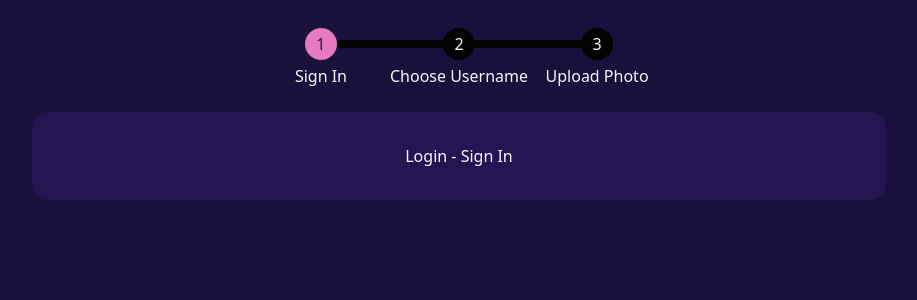
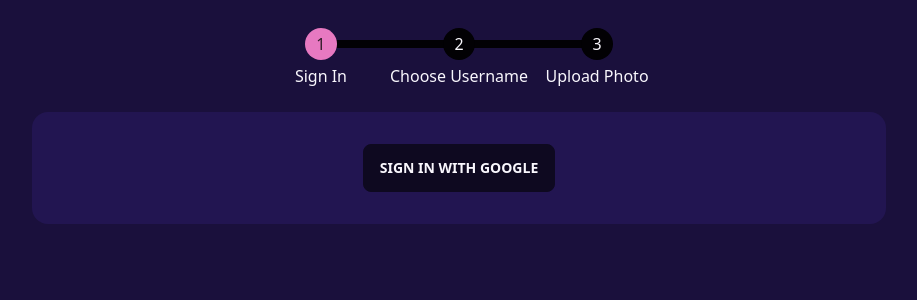
Before and after one commit to TheInfamousGrim/svelte-linktree-clone, a SvelteKit app: page /login in a window 1280 px wide. Shown: the top 300 px of the page, without its empty margins (181-1098 px from the left). Built offline with nearby package versions, Linux system fonts and the light colour scheme.

Commit message:
Auth 🛂: Add google sign in button

```diff
--- a/src/routes/login/+page.svelte
+++ b/src/routes/login/+page.svelte
@@ -1,4 +1,13 @@
 <script lang="ts">
+	import { auth } from '$lib/firebase';
+
+	import { GoogleAuthProvider, signInWithPopup, signOut } from 'firebase/auth';
+
+	async function signInWithGoogle() {
+		const provider = new GoogleAuthProvider();
+		const user = await signInWithPopup(auth, provider);
+		console.log(user);
+	}
 </script>
 
-<h2>Login - Sign In</h2>
+<button class="btn" on:click={signInWithGoogle}>Sign In With Google</button>
```
